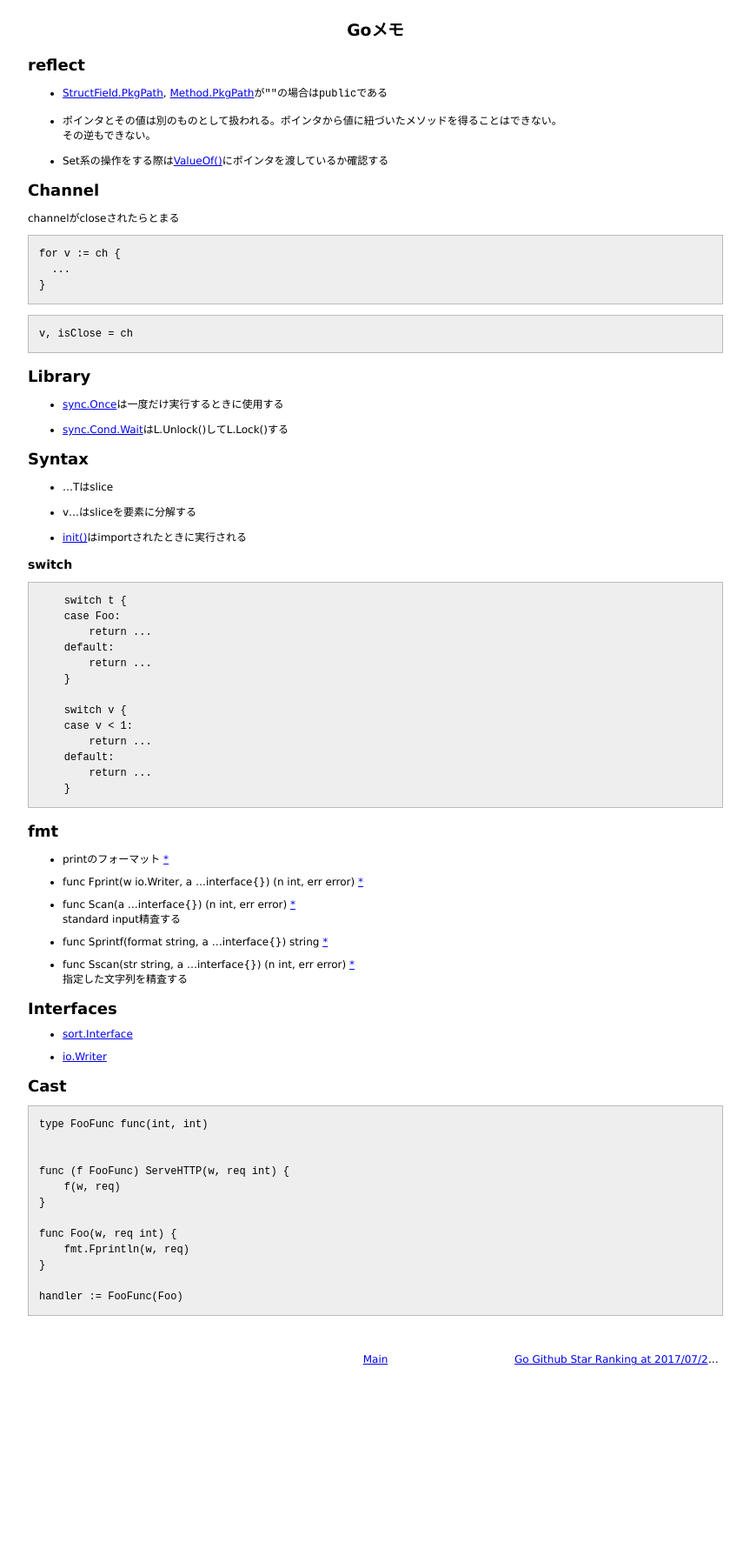
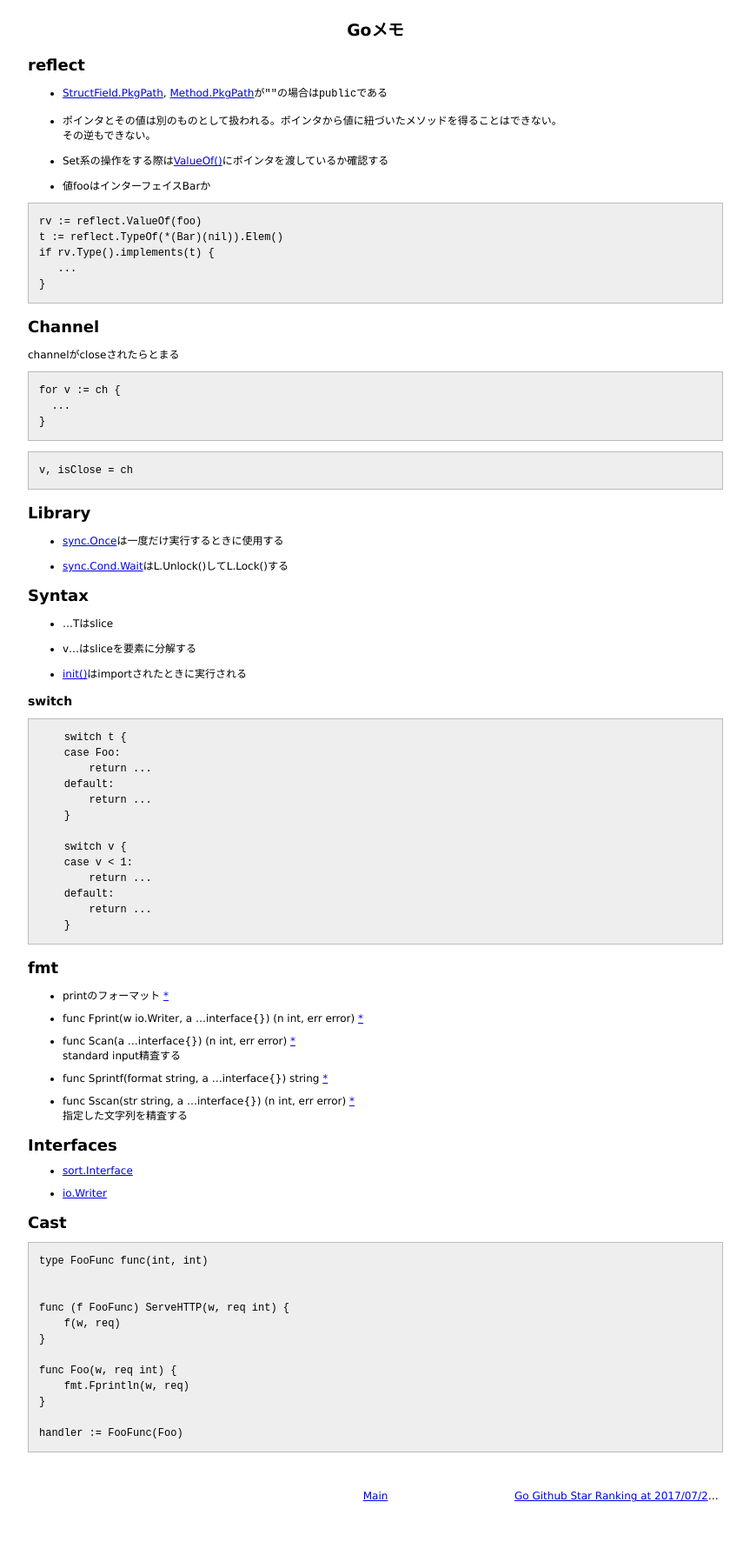
Before and after one commit to 38elements/38elements.github.com, a Jekyll site: the page built from _posts/2017-08-12-go.md, in a window 1280 px wide. Shown: the whole page at 87% size, without its empty margins (208-1071 px from the left). Built offline with Jekyll 4.4.1, drawn with Linux system fonts in a browser that asks for light colours; before the commit the page ends 1639 px from its top, so only the background shows below that.

Commit message:
Update 2017-08-12-go.md

````diff
--- a/_posts/2017-08-12-go.md
+++ b/_posts/2017-08-12-go.md
@@ -11,6 +11,16 @@ title: Goメモ
 その逆もできない。
 
 * Set系の操作をする際は[ValueOf()](https://golang.org/pkg/reflect/#ValueOf)にポインタを渡しているか確認する
+
+* 値fooはインターフェイスBarか
+
+```Go
+rv := reflect.ValueOf(foo)
+t := reflect.TypeOf(*(Bar)(nil)).Elem()
+if rv.Type().implements(t) {
+   ...
+}
+```
 
 ## Channel
 
````
